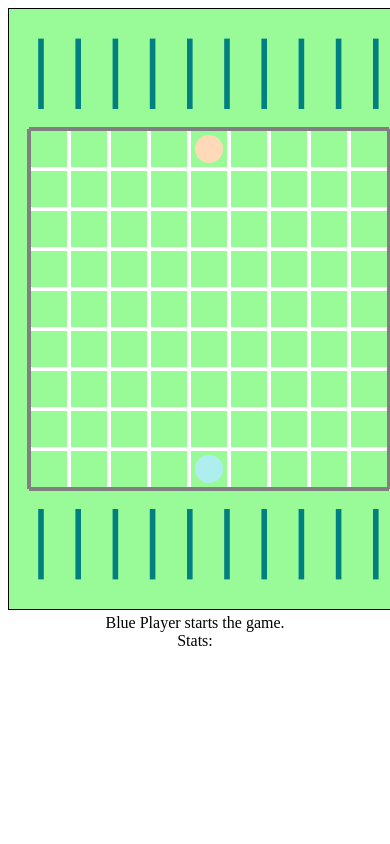
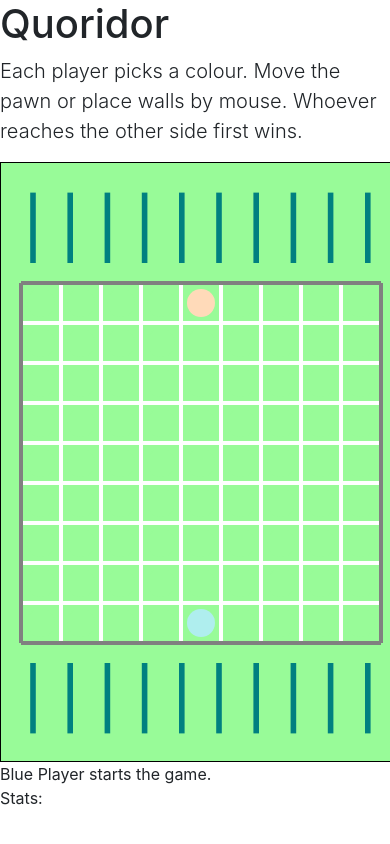
Before and after one commit to hyperlode/Quoridor, a PHP site: page /quoridor.html in a window 390 px wide. Run offline with PHP 8.4, Linux system fonts and the light colour scheme; some libraries are stand-ins or nearby versions.

Commit message:
incorporate bootstrap theme

```diff
--- a/quoridor.css
+++ b/quoridor.css
@@ -1,24 +1,24 @@
-body {
-	text-align:center;
-}
+/* body { */
+	/* text-align:center; */
+/* } */
 
-.row {
-  width: 100%;
-  text-align: center; // center the content of the container
-}
+/* .row { */
+  /* width: 100%; */
+  /* text-align: center; // center the content of the container */
+/* } */
 
-.quoridor-field {
+/* .quoridor-field { */
 	/* overflow:hidden; */
-	width: 100%;
-}
+	/* width: 100%; */
+/* } */
 
-.board {
+/* .board { */
 	/* float: left; */
-}
+/* } */
 
-.stats{
+/* .stats{ */
 
-}
+/* } */
 /* <div style="width: 100%; overflow: hidden;"> */
     /* <div style="width: 600px; float: left;"> Left </div> */
     /* <div style="margin-left: 620px;"> Right </div> */
--- a/quoridor.html
+++ b/quoridor.html
@@ -14,28 +14,51 @@
 
 	<link href="quoridor.css" rel="stylesheet">
 
+
+
+    <!-- Bootstrap core CSS -->
+    <link href="../bootstrap-3.3.2-dist/css/bootstrap.min.css" rel="stylesheet">
+    <!-- Bootstrap theme -->
+    <link href="../bootstrap-3.3.2-dist/css/bootstrap-theme.min.css" rel="stylesheet">
+
+
 	</head>
 
 
 	<body>
 
 
+	<div class="row">
+		<div class="col-lg-1 col-md-0">
+		</div>
+		<div class="col-lg-10 col-md-12">
+			<div class="page-header">
+			<h1>Quoridor</h1>
+			<p class ="lead"> Each player picks a colour. Move the pawn or place walls by mouse. Whoever reaches the other side first wins. </p>
+			</div>
+		</div>
+		<div class="col-lg-1 col-md-0">
+		</div>
+	</div>
+	<div class="row">
+		<div class="col-lg-4 col-md-1">
 
+		</div>
+		<!-- <div id="quoridor-field" align = "center" class = ".col-lg-10 quoridor-field"> -->
 
-	<div class="row">
+		<div id="board" class = "col-lg-4 board col-md-8">
 
-		<div id="quoridor-field" align = "center" class = "quoridor-field">
-			<!-- <div id="game">-->
-				<div id="board" class = "board">
+		</div>
+		<div id="stats" class = "col-lg-3 stats col-md-8">
 
-				</div>
-				<div id="stats" class = "stats">
-
-				</div>
+		</div>
 
 
 
-			<!-- </div>-->
+
+		<!-- </div> -->
+		<div class="col-lg-1 col-md-1" >
+
 		</div>
 		<!-- <div id = svgTest> -->
 		<!-- </div> -->
```
